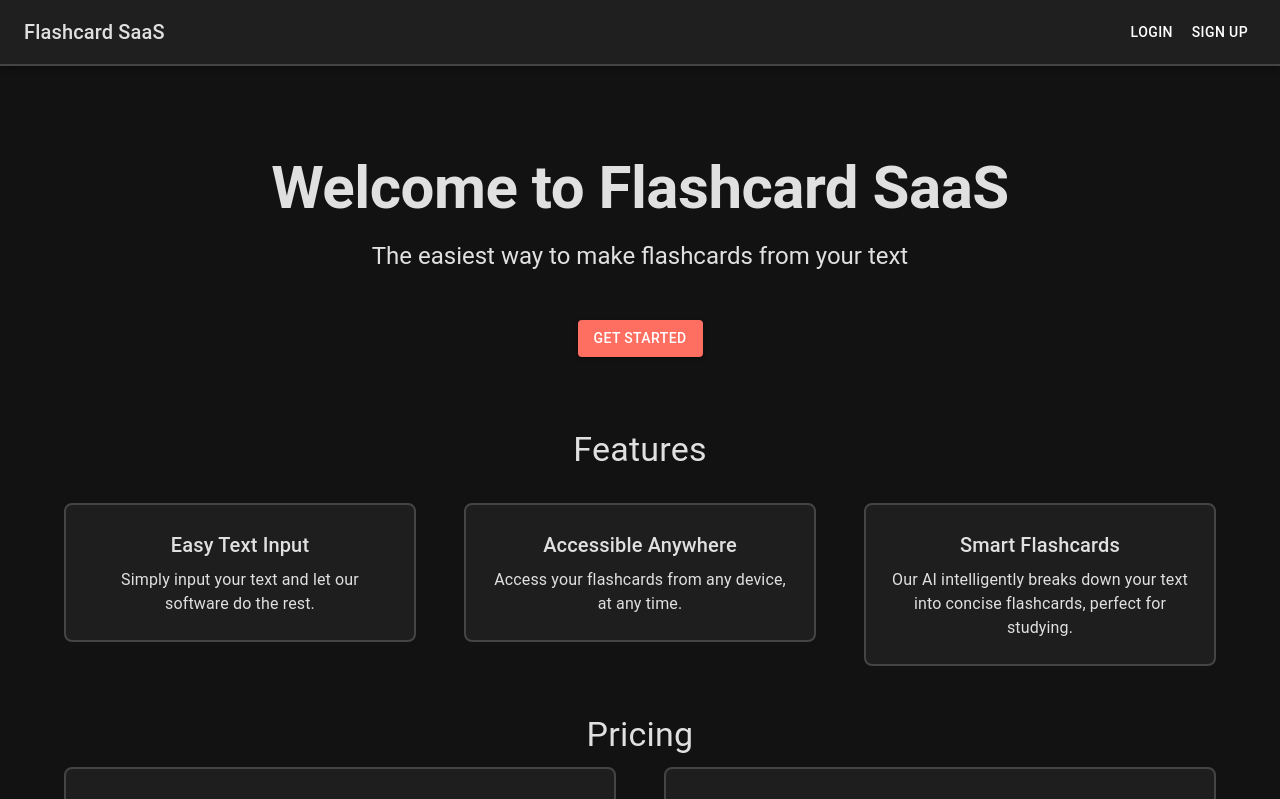
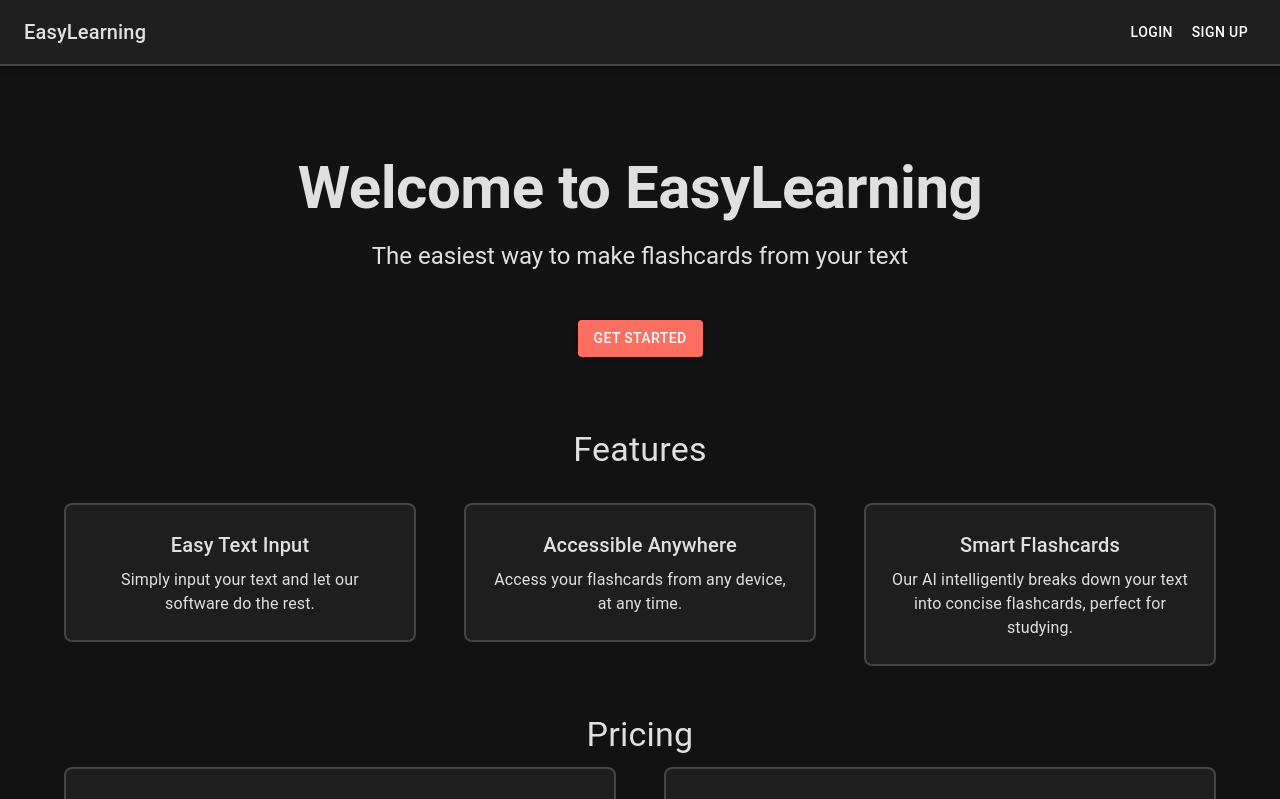
Before and after one commit to mahin2406/AI_Flashcard, a Next.js app: page / in a window 1280 px wide. Shown: the top 799 px of the page. Built offline with nearby package versions, Linux system fonts and the light colour scheme; no server answers.

Commit message:
go commit

```diff
--- a/app/page.js
+++ b/app/page.js
@@ -10,13 +10,13 @@ export default function Home() {
   return (
     <>
       <Head>
-        <title>Flashcard</title>
+        <title>EasyLearning</title>
         <meta name="description" content="Create flashcard from your text" />
       </Head>
 
       <AppBar position="fixed" sx={{ backgroundColor: "#1f1f1f", width: "100%", borderBottom: "2px solid #444" }}>
         <Toolbar>
-          <Typography variant="h6" sx={{ flexGrow: 1, color: "#e0e0e0" }}>Flashcard SaaS</Typography>
+          <Typography variant="h6" sx={{ flexGrow: 1, color: "#e0e0e0" }}>EasyLearning</Typography>
           <SignedOut>
             <Button color="inherit" href="sign-in">Login</Button>
             <Button color="inherit" href="sign-up">Sign Up</Button>
@@ -29,7 +29,7 @@ export default function Home() {
         <Container maxWidth="lg" sx={{ flexGrow: 1 }}>
           <Box sx={{ textAlign: "center", my: 9 }}>
             <Typography variant="h2" sx={{ fontWeight: 'bold', mb: 2 }}>
-              Welcome to Flashcard SaaS
+              Welcome to EasyLearning
             </Typography>
             <Typography variant="h5" sx={{ mb: 4 }}>
               The easiest way to make flashcards from your text
```
